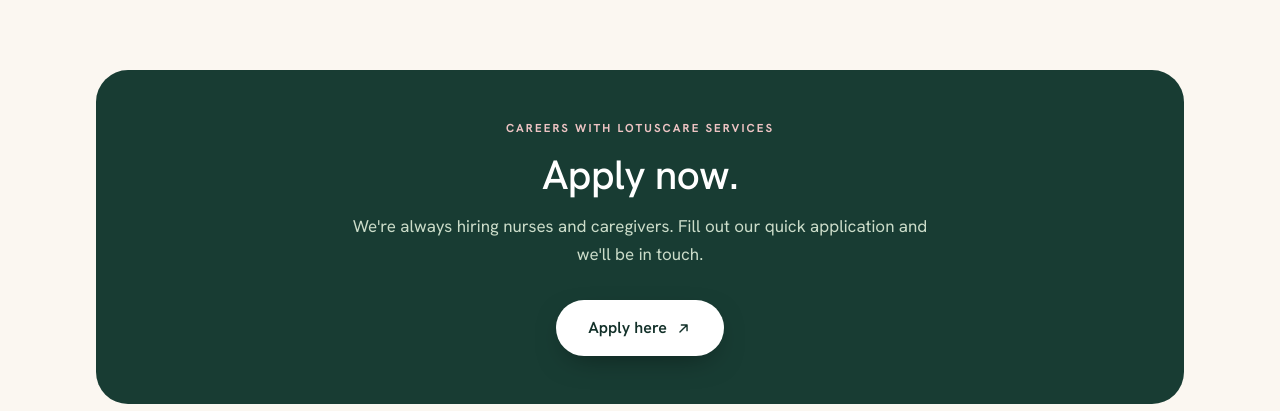
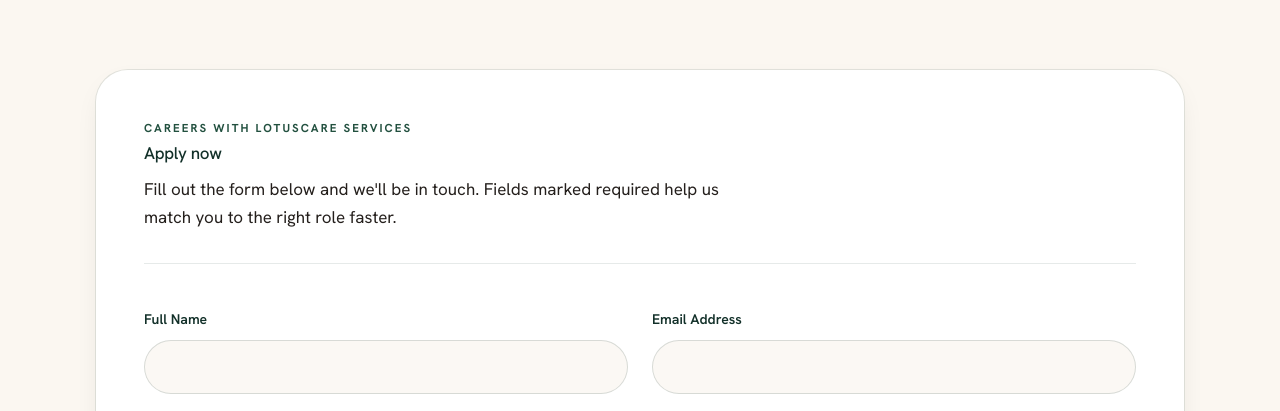
Before and after one commit to Jay963-sys/Lotuscare, a Next.js app: page /careers in a window 1280 px wide. Shown: the part 541-952 px from the top of the page. Built offline with nearby package versions, Linux system fonts and the light colour scheme; no server answers.

Commit message:
Integrate in-page application form component

```diff
--- a/app/careers/page.tsx
+++ b/app/careers/page.tsx
@@ -3,6 +3,7 @@
 import { Reveal } from "@/components/Reveal";
 import { PageHero } from "@/components/Sections";
 import { LinkArrow } from "@/components/LinkArrow";
+import { ApplicationForm } from "@/components/ApplicationForm";
 import { careerTracks, careerLinks } from "@/content/site";
 
 export const metadata: Metadata = {
@@ -23,29 +24,11 @@
         lede="Compassionate people make LotusCare. If that's you, we'd love to hear from you — apply anytime, even when a specific role isn't posted."
       />
 
-      {/* Primary apply CTA → client's Google application form */}
+      {/* Primary apply CTA → in-page application form, emailed to the team */}
       <section className="py-16 lg:py-20">
         <Container className="max-w-3xl">
           <Reveal>
-            <div className="relative overflow-hidden rounded-[2rem] bg-pine-800 px-8 py-12 text-center text-white sm:px-12">
-              <p className="eyebrow text-blush-200">
-                Careers with LotusCare Services
-              </p>
-              <h2 className="display-md mt-4 text-white">Apply now.</h2>
-              <p className="lede mx-auto mt-4 max-w-xl text-sage-200">
-                We're always hiring nurses and caregivers. Fill out our quick
-                application and we'll be in touch.
-              </p>
-              <a
-                href={careerLinks.applyForm}
-                target="_blank"
-                rel="noopener noreferrer"
-                className="mt-8 inline-flex items-center justify-center gap-2 rounded-full bg-white px-8 py-4 text-base font-semibold text-pine-900 shadow-[0_10px_30px_-12px_rgba(0,0,0,0.5)] transition-all hover:-translate-y-0.5 hover:bg-cream"
-              >
-                Apply here
-                <LinkArrow />
-              </a>
-            </div>
+            <ApplicationForm siteName="LotusCare Services" />
           </Reveal>
 
           {/* Secondary: browse listed roles */}
@@ -89,7 +72,7 @@
           <Reveal>
             <p className="mission-quote text-[clamp(1.4rem,2.6vw,2rem)]">
               We hire for kindness first —{" "}
-              <em>the skills, we'll grow together.</em>
+              <em>the skills, we&apos;ll grow together.</em>
             </p>
           </Reveal>
           <Reveal delay={80}>
```
